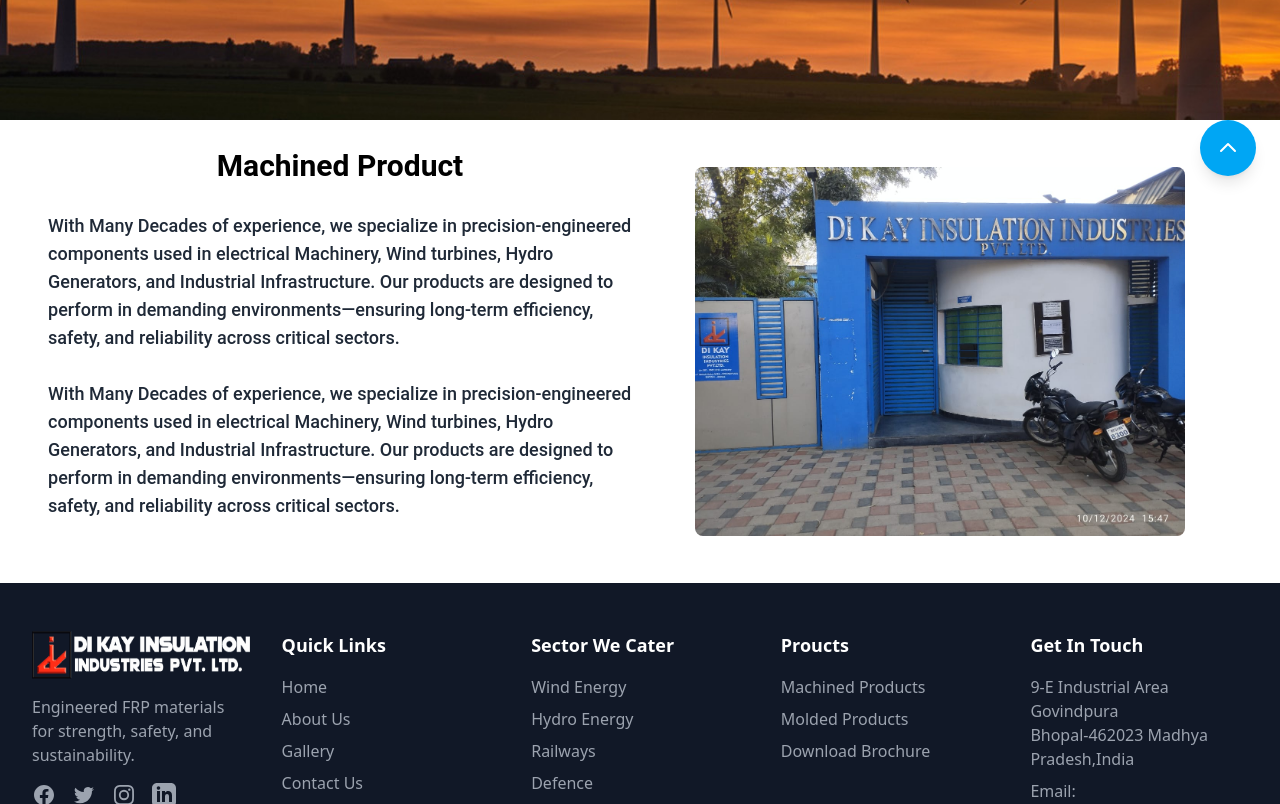
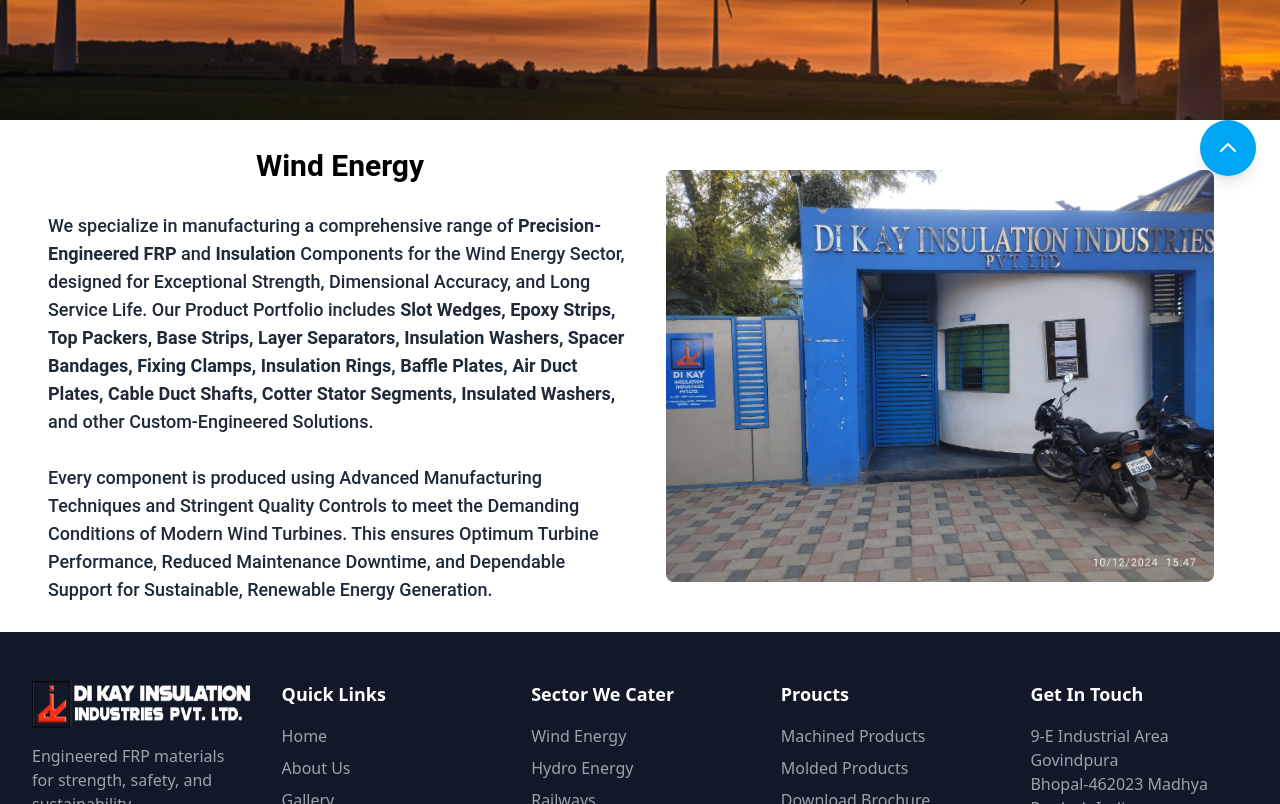
Before and after one commit to DIKAYINSU/Web-application, a React (Vite) app: page /Wind in a window 1280 px wide. Shown: the part 600-1404 px from the top of the page. Built offline with nearby package versions, Linux system fonts and the light colour scheme.

Commit message:
office code

```diff
--- a/src/Pages/Defence.jsx
+++ b/src/Pages/Defence.jsx
@@ -1,7 +1,8 @@
 import React from 'react'
 import PageBanner from '../components/PageBanner'
 import FounderImage from '../assets/Images/img1.jpeg'
-import Railbanner from '../Assets/Images/DefenceBanner2.jpg'
+import Railbanner from '../Assets/Images/DefenceBanner.jpg'
+import DefenceImage from '../Assets/Images/DefenceImage.jpg'
 
 function Defence() {
     return (
@@ -61,7 +62,7 @@
                         <div className=' order-1 md:order-2 w-[100%] flex justify-center items-center'>
                             <img className=' h-[90%] pt-5 p-2 md:p-6 rounded-4xl shadow-md@
                     transition-all duration-300
-                    hover: hover:scale-105  hover:rounded-2xl" ' src={FounderImage} alt="" />
+                    hover: hover:scale-105  hover:rounded-2xl" ' src={DefenceImage} alt="" />
 
                         </div>
 
--- a/src/Pages/Railways.jsx
+++ b/src/Pages/Railways.jsx
@@ -36,24 +36,16 @@
         <div className='grid grid-cols-1 pl-2 pr-2 md:grid-cols-2 md:pl-10 md:pr-10 ] '>
 
           <div className='p-7 md:p-2 order-2 md:order-1'>
-                            <h1 className='text-left font-bold text-3xl md:text-center pt-5 font-Roboto'>Railways Proucts</h1>
+            <h1 className='text-left font-bold text-3xl md:text-center pt-5 font-Roboto'>Railways Products</h1>
 
             <div className="text-base font-medium text-gray-800 transition-all duration-300 ease-in-out hover:scale-103 hover:text-black">
               <p className='font-Roboto text-lg pt-7'>
-                                    With Many Decades of experience, we
-                                    specialize in precision-engineered components used in electrical
-                                    Machinery, Wind turbines, Hydro Generators, and Industrial Infrastructure. Our products are designed to
-                                    perform in demanding environments—ensuring long-term efficiency, safety, and reliability across critical
-                                    sectors.
+                We are proud to be on the <span className='font-semibold'>approved list of RDSO/DLW Varanasi</span> for the <span className='font-bold'>Resistor Unit of the Dynamic Braking Grid (DBR).</span> This recognition reflects our commitment to quality, precision, and reliability in serving the railway industry.
               </p>
             </div>
             <div className="text-base font-medium text-gray-800 transition-all duration-300 ease-in-out hover:scale-103 hover:text-black">
               <p className='font-Roboto text-lg pt-7'>
-                                    With Many Decades of experience, we
-                                    specialize in precision-engineered components used in electrical
-                                    Machinery, Wind turbines, Hydro Generators, and Industrial Infrastructure. Our products are designed to
-                                    perform in demanding environments—ensuring long-term efficiency, safety, and reliability across critical
-                                    sectors.
+                Our major railway products include <span className='font-semibold'>Arc Box/Arc Chute Assemblies</span> (fabricated and moulded), <span className='font-semibold'>Slot Wedges, Pole Washers, FRP Cable Cleats, Insulation Kits for Smoothening Reactors, and Kits of Phenolic Bushes,</span> among others. Each product is manufactured using high-quality materials and strict quality control to ensure durability, safety, and consistent performance in demanding railway applications.
               </p>
             </div>
 
--- a/src/Pages/Wind.jsx
+++ b/src/Pages/Wind.jsx
@@ -36,25 +36,16 @@
                 <div className='grid grid-cols-1 pl-2 pr-2 md:grid-cols-2 md:pl-10 md:pr-10 ] '>
 
                     <div className='p-7 md:p-2 order-2 md:order-1'>
-                        <h1 className='text-left font-bold text-3xl md:text-center pt-5 font-Roboto'>Machined Product</h1>
+                        <h1 className='text-left font-bold text-3xl md:text-center pt-5 font-Roboto'>Wind Energy</h1>
 
                         <div className="text-base font-medium text-gray-800 transition-all duration-300 ease-in-out hover:scale-103 hover:text-black">
                             <p className='font-Roboto text-lg pt-7'>
-                                With Many Decades of experience, we
-                                specialize in precision-engineered components used in electrical
-                                Machinery, Wind turbines, Hydro Generators, and Industrial Infrastructure. Our products are designed to
-                                perform in demanding environments—ensuring long-term efficiency, safety, and reliability across critical
-                                sectors.
+                                We specialize in manufacturing a comprehensive range of <span className='font-semibold'>Precision-Engineered FRP</span> and <span className='font-semibold'>Insulation</span> Components for the Wind Energy Sector, designed for <span>Exceptional Strength, Dimensional Accuracy,</span> and <span>Long Service Life.</span> Our Product Portfolio includes <span className='font-semibold'>Slot Wedges, Epoxy Strips, Top Packers, Base Strips, Layer Separators, Insulation Washers, Spacer Bandages, Fixing Clamps, Insulation Rings, Baffle Plates, Air Duct Plates, Cable Duct Shafts, Cotter Stator Segments, Insulated Washers,</span> and other <span>Custom-Engineered Solutions.</span>
                             </p>
                         </div>
                         <div className="text-base font-medium text-gray-800 transition-all duration-300 ease-in-out hover:scale-103 hover:text-black">
-                            <p className='font-Roboto text-lg pt-7'>
-                                With Many Decades of experience, we
-                                specialize in precision-engineered components used in electrical
-                                Machinery, Wind turbines, Hydro Generators, and Industrial Infrastructure. Our products are designed to
-                                perform in demanding environments—ensuring long-term efficiency, safety, and reliability across critical
-                                sectors.
-                            </p>
+                            <p className='font-Roboto text-lg pt-7 mb-5'>
+                               Every component is produced using <span>Advanced Manufacturing Techniques</span> and <span>Stringent Quality Controls</span> to meet the <span>Demanding Conditions</span> of <span>Modern Wind Turbines.</span> This <span>ensures Optimum Turbine Performance, Reduced Maintenance Downtime</span>, and <span>Dependable Support</span> for <span>Sustainable, Renewable Energy Generation.</span></p>
                         </div>
 
 
--- a/src/components/Particles.jsx
+++ b/src/components/Particles.jsx
@@ -231,6 +231,7 @@
         <h1 className="text-white text-4xl md:text-6xl font-bold text-center">
           Di Kay Insulation Industries Pvt. Ltd
         </h1>
+
       </div>
     </div>
   );
```
Also changed, not shown: src/assets/Images/DefenceBanner.jpg, src/assets/Images/DefenceImage.jpg (added). Lines whose indentation alone changed are shown as unchanged.
